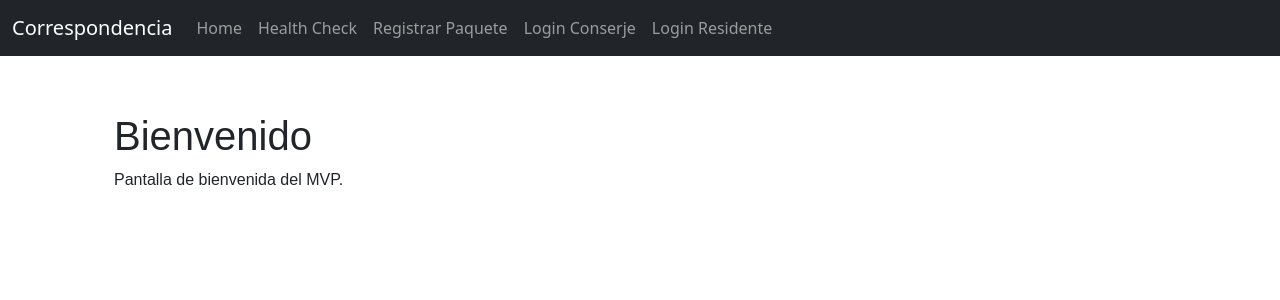
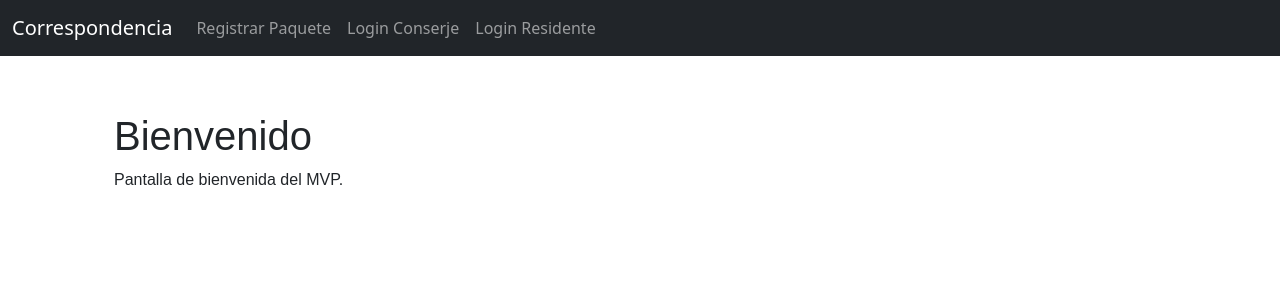
Before and after one commit to Vechegaray23/correspondencia, a React (Vite) app in the folder client/: page / in a window 1280 px wide. Shown: the top 300 px of the page. Built offline with nearby package versions, Linux system fonts and the light colour scheme.

Commit message:
Navbar act

```diff
--- a/client/src/App.jsx
+++ b/client/src/App.jsx
@@ -37,12 +37,6 @@ export default function App() {
             <div className="collapse navbar-collapse" id="navbarNav">
               <ul className="navbar-nav me-auto mb-2 mb-sm-0">
                 <li className="nav-item">
-                  <Link className="nav-link" to="/">Home</Link>
-                </li>
-                <li className="nav-item">
-                  <Link className="nav-link" to="/health">Health Check</Link>
-                </li>
-                <li className="nav-item">
                   <Link className="nav-link" to="/register">Registrar Paquete</Link>
                 </li>
                 <li className="nav-item">
```
